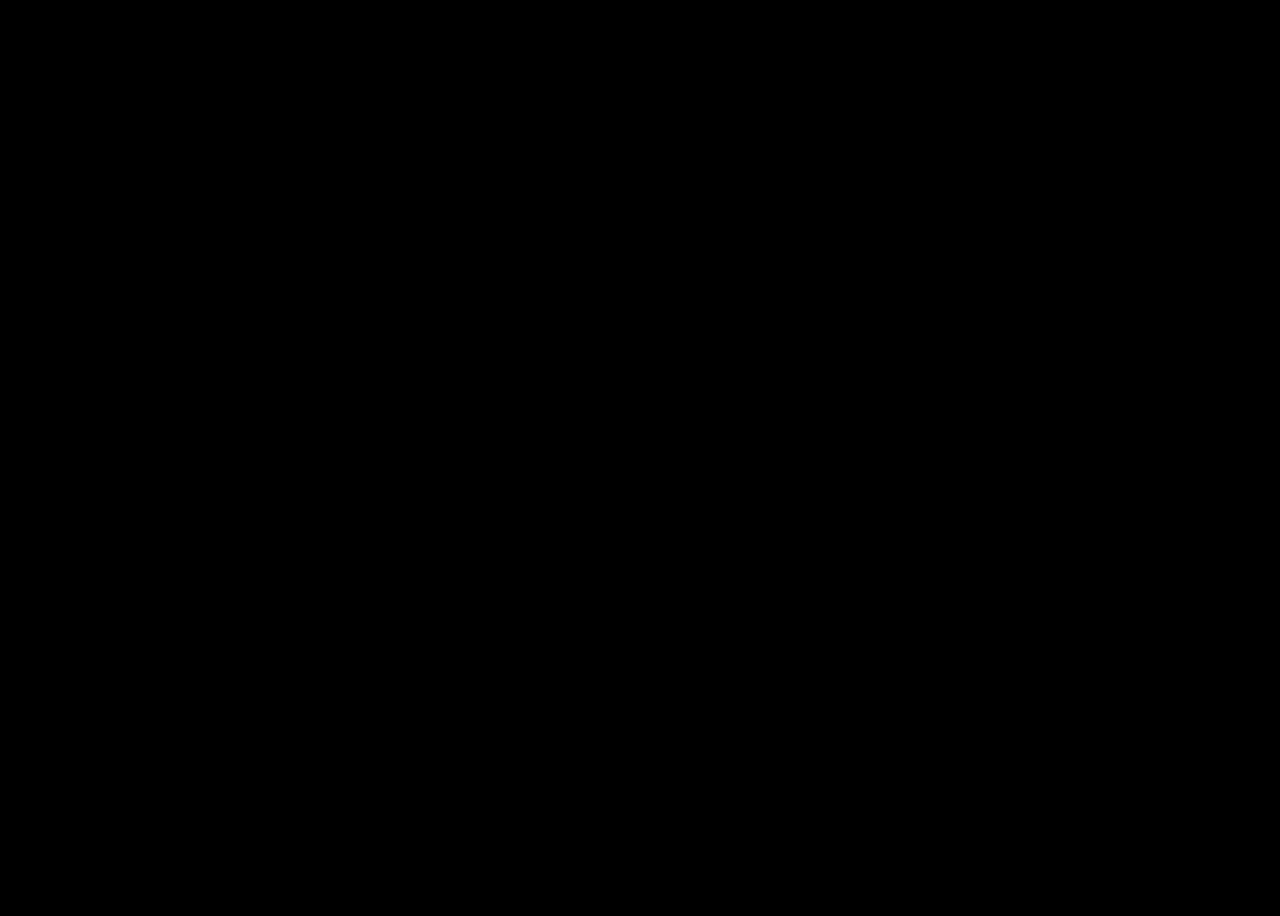
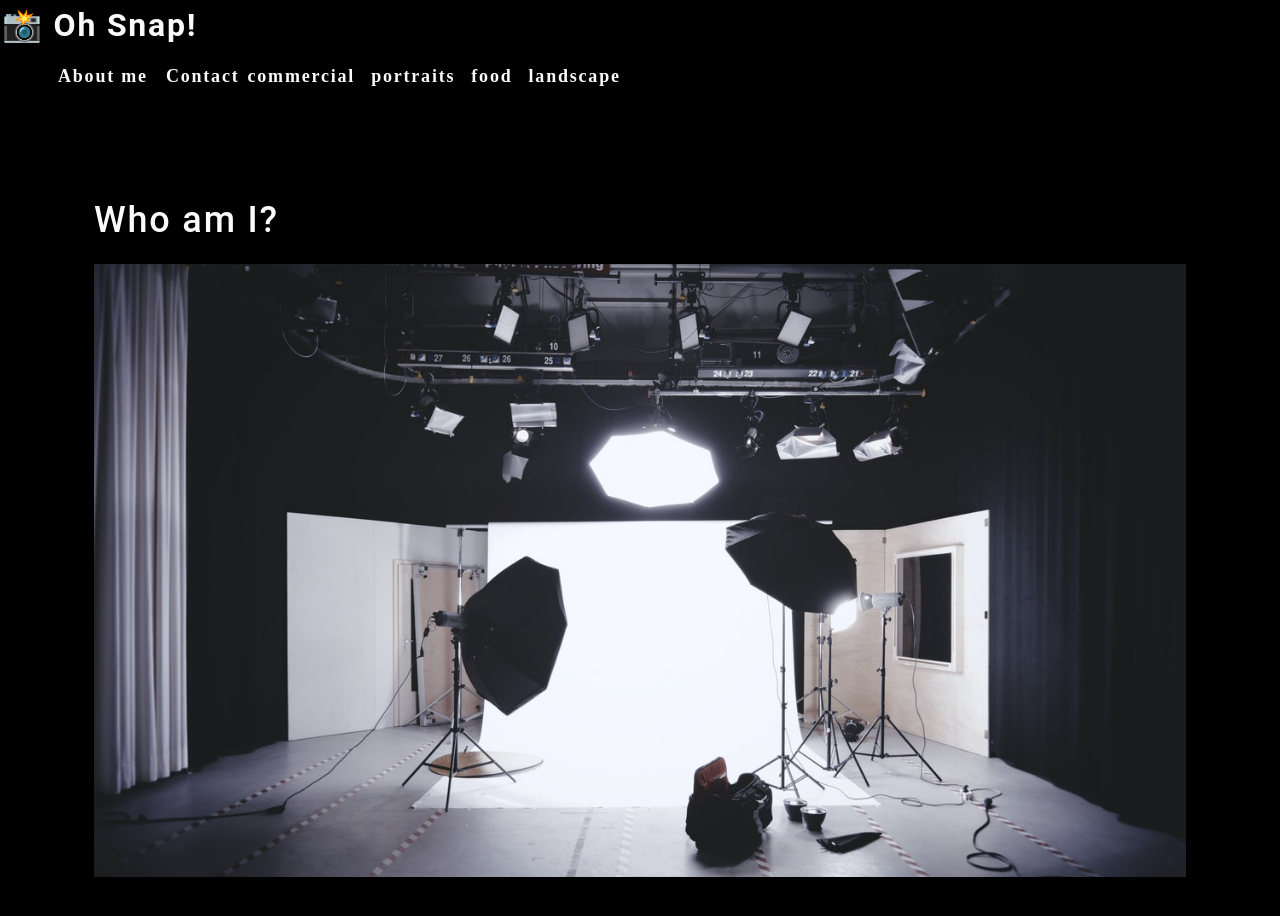
Before and after one commit to spaghettimedic/photo-port, a React (Create React App) app: page / in a window 1280 px wide. Shown: the top 916 px of the page. Before the commit the page ends 800 px from the top, so only its background shows below. Built offline with nearby package versions, Linux system fonts and the light colour scheme.

Commit message:
created about and nav components

```diff
--- a/src/App.js
+++ b/src/App.js
@@ -1,9 +1,14 @@
 import React from 'react';
-import './App.css';
+import Nav from './components/Nav';
+import About from './components/About';
 
 function App() {
   return (
     <div>
+      <Nav></Nav>
+      <main>
+        <About></About>
+      </main>
     </div>
   );
 }
--- /dev/null
+++ b/src/components/About/index.js
@@ -0,0 +1,13 @@
+import React from 'react';
+import coverImage from '../../assets/cover/cover-image.jpg';
+
+function About() {
+  return (
+    <section className='my-5'>
+      <h1 id="about">Who am I?</h1>
+      <img src={coverImage} className="my-2" style={{ width: "100%" }} alt="cover" />
+    </section>
+  );
+}
+
+export default About;
--- /dev/null
+++ b/src/components/Nav/index.js
@@ -0,0 +1,55 @@
+import React from 'react';
+
+const categories = [
+  {
+    name: "commercial",
+    description: "Photos of grocery stores, food trucks, and other commercial projects"
+  },
+  {
+    name: "portraits",
+    description: "Portraits of people in my life"
+  },
+  {
+    name: "food",
+    description: "Delicious delicacies"
+  },
+  {
+    name: "landscape",
+    description: "Fields, farmhouses, waterfalls, and the beauty of nature"
+  }
+];
+
+function categorySelected(name) {
+  console.log(`${name} clicked!`);
+};
+
+function Nav() {
+  return (
+    <header>
+      <h2>
+        <a href="/">
+          <span role="img" aria-label="camera"> 📸</span> Oh Snap!
+        </a>
+      </h2>
+      <nav>
+        <ul className="flex-row">
+          <li className="mx-2">
+            <a href="#about">
+              About me
+            </a>
+          </li>
+          <li>
+            <span>Contact</span>
+          </li>
+          {categories.map((category) => (
+            <li className="mx-1" key={category.name}>
+              <span onClick={() => categorySelected(category.name)}>{category.name}</span>
+            </li>
+          ))}
+        </ul>
+      </nav>
+    </header>
+  );
+};
+
+export default Nav;
```
